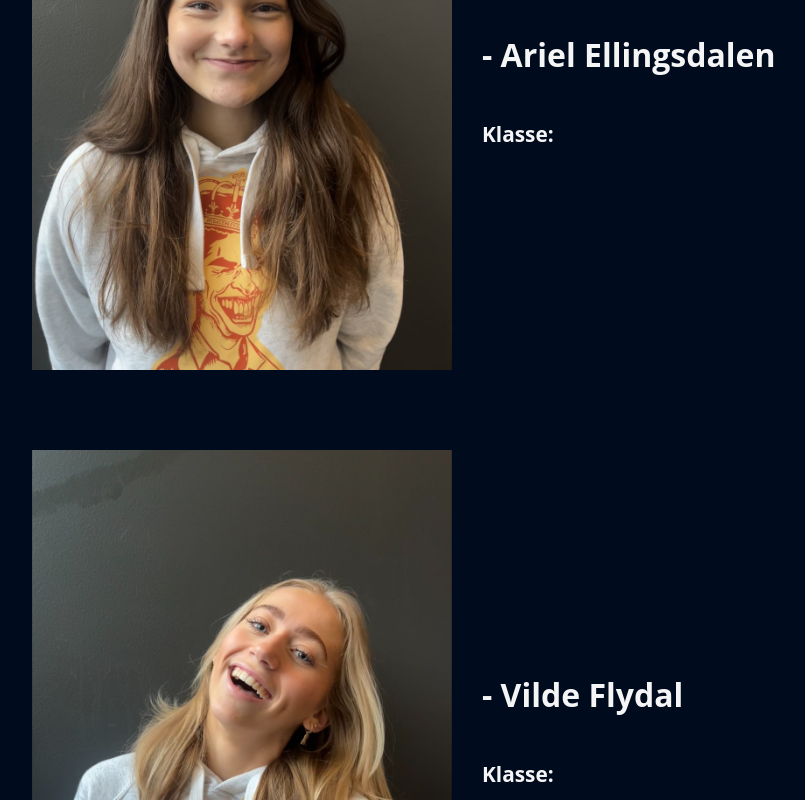
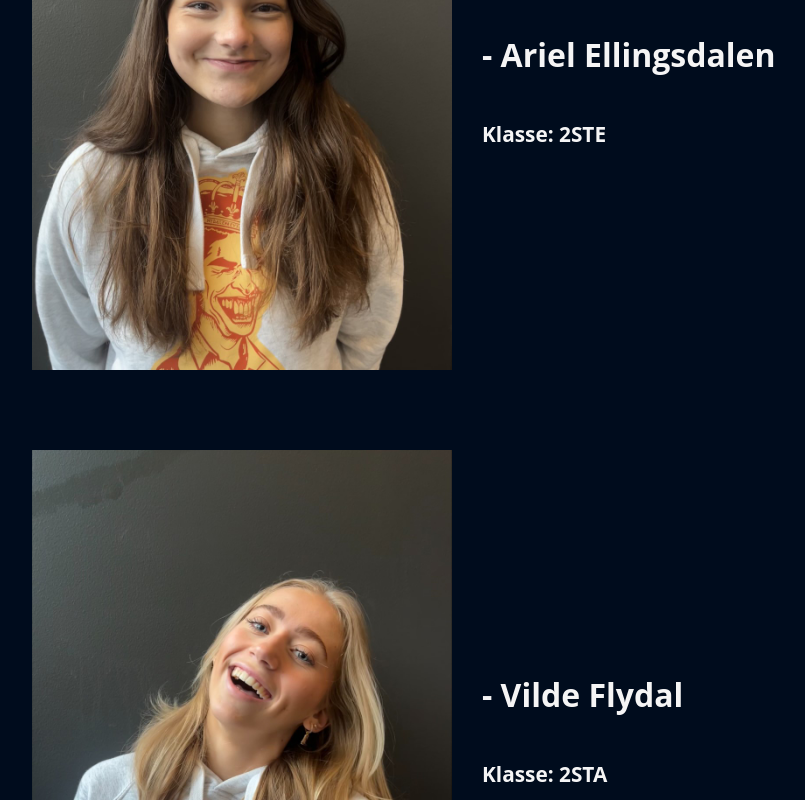
Before and after one commit to aleksfasting/nydalenrevyen, a plain HTML site: page skuespillere.html in a window 1280 px wide. Shown: the part 2920-3720 px from the top of the page, without its empty margins (8-813 px from the left). Drawn offline with Linux system fonts and the light colour scheme.

Commit message:
finished

```diff
--- a/skuespillere.html
+++ b/skuespillere.html
@@ -51,12 +51,12 @@
             <div>
                 <img src="bilder/ariel.jpg">
                 <div class="infoSkuespiller"><h1>- Ariel Ellingsdalen</h1><br><br>
-                <h3>Klasse: </h3></div>
+                <h3>Klasse: 2STE</h3></div>
             </div>
             <div>
                 <img src="bilder/vilde.jpg">
                 <div class="infoSkuespiller"><h1>- Vilde Flydal</h1><br><br>
-                <h3>Klasse: </h3></div>
+                <h3>Klasse: 2STA</h3></div>
             </div>
         </div>
     </main>
```
